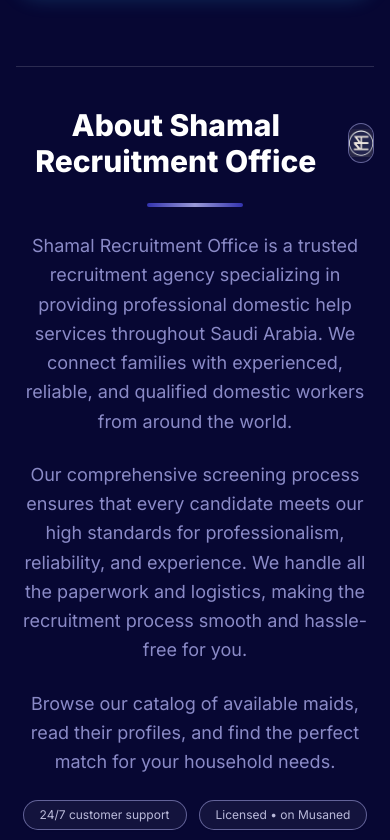
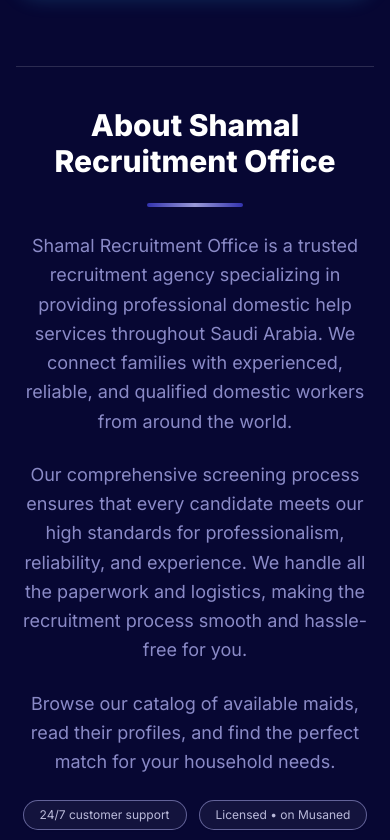
Before and after one commit to SalehAAlwakeel/Alshamal-Recruitment, a Next.js app: page / in a window 390 px wide. Shown: the part 1281-2121 px from the top of the page. Built offline with nearby package versions, Linux system fonts and the light colour scheme.

Commit message:
Update reviews and hide about logo on mobile

```diff
--- a/app/page.tsx
+++ b/app/page.tsx
@@ -152,7 +152,7 @@
     {
       name: "Noura Alfawaz",
       text:
-        "الاستقبال والتعامل مع الاخ ايمن رائع جدًا وعدوني ان العامله بتوصل خلال شهر وفعلًا جتني خلال شهر و ٥ ايام كل الشكر لهم جميعًا",
+        "اول تجربة والله وان شاءالله يعتمد هالمكتب انا واختي قدمنا عن طريقهم والعاملة وصلت لنا بعد شهر بالضبط\n\nخدمة العملاء ممتازة ومتجاوبين الله يجزاهم خير، والعاملة للحين امورها زينة معنا الله يتمم لنا ولكم كل خير 🙏🏼",
     },
     {
       name: "سعود عبدالله",
@@ -244,7 +244,7 @@
                 <h2 className="text-3xl md:text-4xl font-extrabold text-white">
                   {t.home.title}
                 </h2>
-                <div className="relative h-10 w-10 md:h-12 md:w-12 rounded-full bg-white/5 border border-primary-200/60 overflow-hidden">
+                <div className="relative h-10 w-10 md:h-12 md:w-12 rounded-full bg-white/5 border border-primary-200/60 overflow-hidden hidden md:block">
                   <Image
                     src="/logo.jpg"
                     alt={t.officeName}
```
